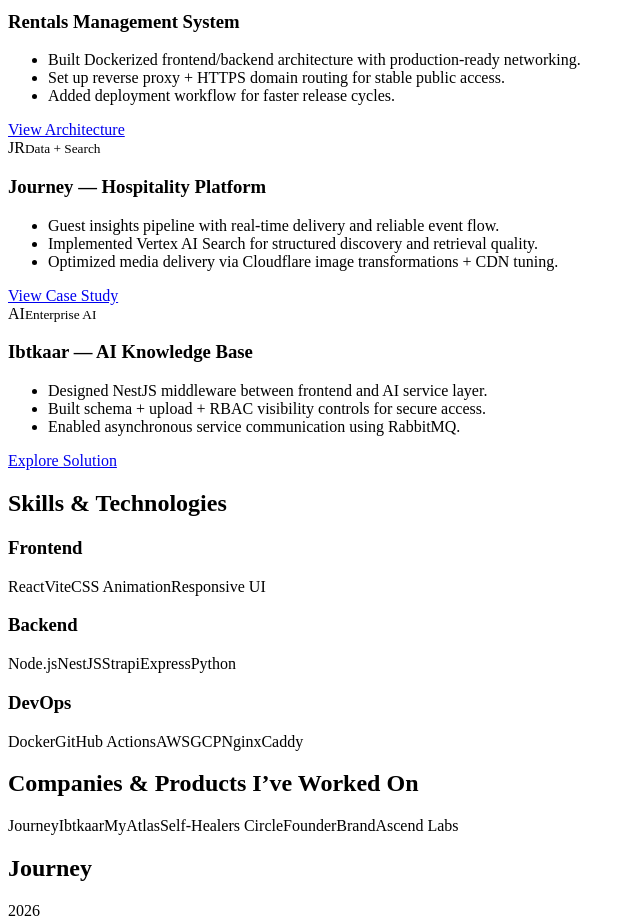
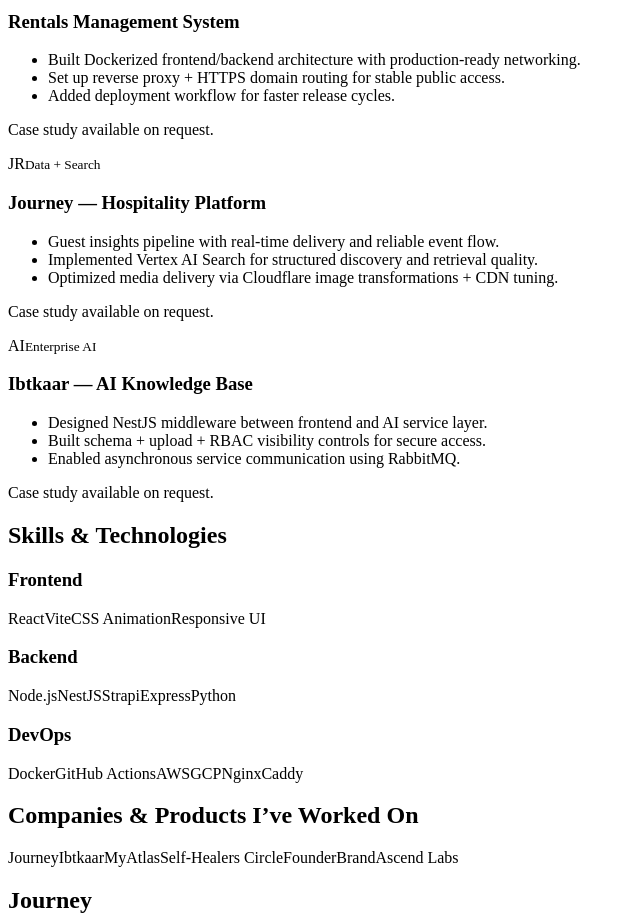
Before and after one commit to 3Akram2/portofolio, a React (Vite) app: page / in a window 1280 px wide. Shown: the part 2340-3258 px from the top of the page, without its empty margins (0-640 px from the left). Built offline with nearby package versions, Linux system fonts and the light colour scheme; the HTML template or start-up script is replaced by a standard one.

Commit message:
fix: remove inactive project actions and use Gmail compose CTA

```diff
--- a/src/App.css
+++ b/src/App.css
@@ -254,6 +254,12 @@
 .project-visual small { color: #c7d7ff; text-align: center; }
 .project-content { padding: 14px 16px; }
 
+.project-note {
+  margin: 10px 0 0;
+  color: #9eb7e8;
+  font-size: .9rem;
+}
+
 .project-link {
   margin-top: 10px;
   border: 1px solid #3858a0;
--- a/src/App.jsx
+++ b/src/App.jsx
@@ -9,9 +9,7 @@
       'Built Dockerized frontend/backend architecture with production-ready networking.',
       'Set up reverse proxy + HTTPS domain routing for stable public access.',
       'Added deployment workflow for faster release cycles.'
-    ],
-    cta: 'View Architecture',
-    href: 'https://github.com/3Akram2/rentals-v2'
+    ]
   },
   {
     title: 'Journey — Hospitality Platform',
@@ -21,9 +19,7 @@
       'Guest insights pipeline with real-time delivery and reliable event flow.',
       'Implemented Vertex AI Search for structured discovery and retrieval quality.',
       'Optimized media delivery via Cloudflare image transformations + CDN tuning.'
-    ],
-    cta: 'View Case Study',
-    href: 'mailto:omarakram302@gmail.com?subject=Journey%20Case%20Study%20Request'
+    ]
   },
   {
     title: 'Ibtkaar — AI Knowledge Base',
@@ -33,9 +29,7 @@
       'Designed NestJS middleware between frontend and AI service layer.',
       'Built schema + upload + RBAC visibility controls for secure access.',
       'Enabled asynchronous service communication using RabbitMQ.'
-    ],
-    cta: 'Explore Solution',
-    href: 'mailto:omarakram302@gmail.com?subject=Ibtkaar%20Project%20Details%20Request'
+    ]
   }
 ]
 
@@ -60,7 +54,7 @@
   'Ascend Labs'
 ]
 
-const scheduleMailto = 'mailto:omarakram302@gmail.com?subject=Portfolio%20Inquiry%20-%20Schedule%20a%20Call&body=Hi%20Omar%2C%0A%0AI%20would%20like%20to%20schedule%20a%20call.%0A%0APreferred%20date%2Ftime%3A%20%0ATimezone%3A%20%0AProject%20details%3A%20'
+const scheduleGmailUrl = 'https://mail.google.com/mail/?view=cm&fs=1&to=omarakram302@gmail.com&su=Portfolio%20Inquiry%20-%20Schedule%20a%20Call&body=Hi%20Omar%2C%0A%0AI%20would%20like%20to%20schedule%20a%20call.%0A%0APreferred%20date%2Ftime%3A%0ATimezone%3A%0AProject%20details%3A%0A'
 
 const highlights = [
   { label: 'Years Experience', value: '2+' },
@@ -188,7 +182,7 @@
                   <ul>
                     {p.points.map((pt) => <li key={pt}>{pt}</li>)}
                   </ul>
-                  <a className="project-link" href={p.href} target={p.href.startsWith('http') ? '_blank' : undefined} rel={p.href.startsWith('http') ? 'noreferrer' : undefined}>{p.cta}</a>
+                  <p className="project-note">Case study available on request.</p>
                 </div>
               </article>
             ))}
@@ -237,7 +231,7 @@
         <section className="contact-cta reveal">
           <p>Let’s build something powerful together.</p>
           <div className="cta-actions">
-            <a className="btn primary" href={scheduleMailto}>Start a Conversation</a>
+            <a className="btn primary" href={scheduleGmailUrl} target="_blank" rel="noreferrer">Start a Conversation</a>
             <a className="btn" href="https://www.linkedin.com/in/3akram2" target="_blank" rel="noreferrer">LinkedIn</a>
             <a className="btn" href="https://github.com/3akram2" target="_blank" rel="noreferrer">GitHub</a>
           </div>
```
